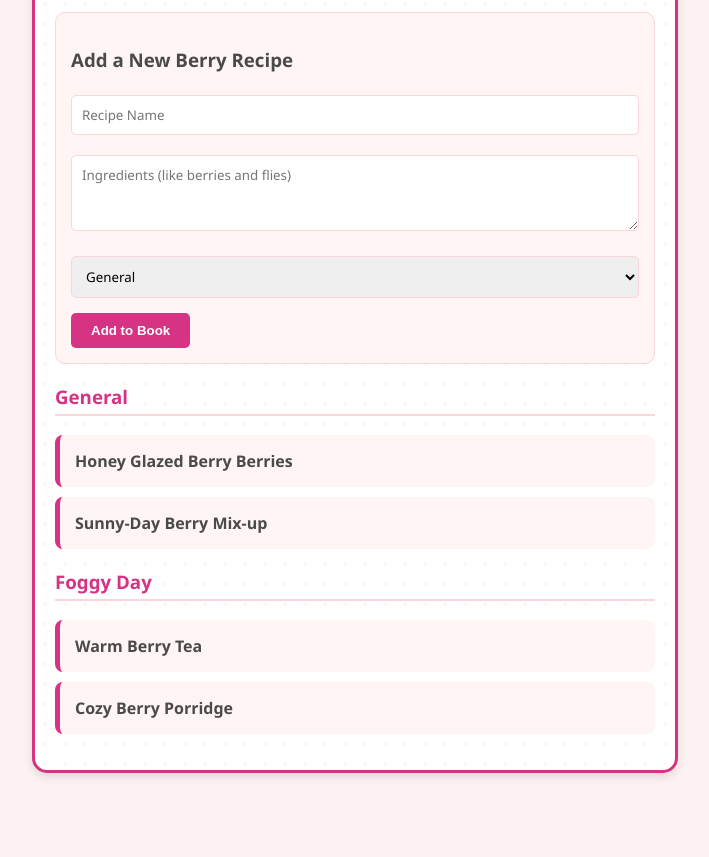
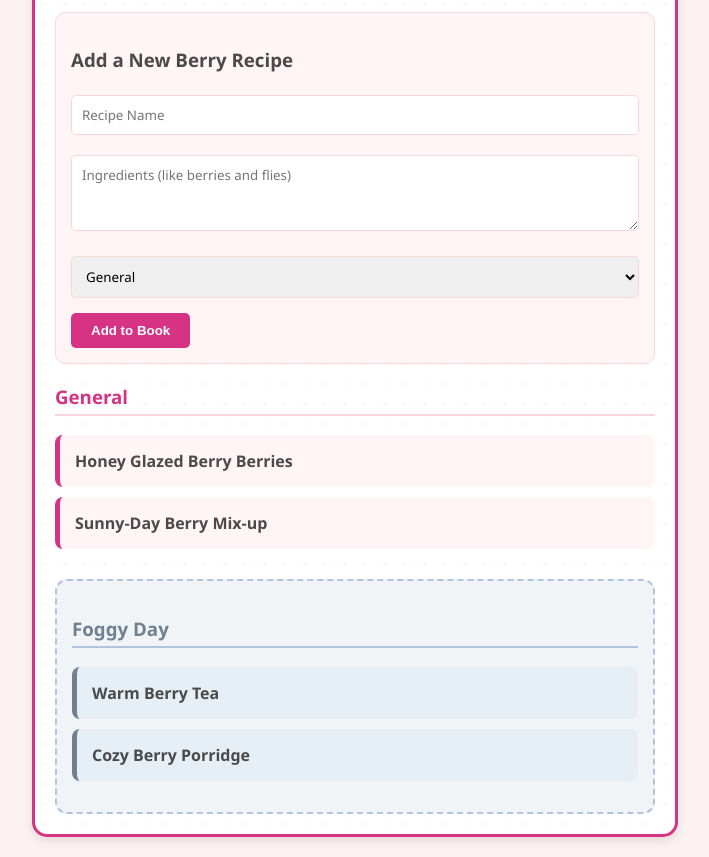
Before and after one commit to Son-The-Frog/berry-recipe-book, a plain HTML site: page index.html in a window 1280 px wide. Shown: the part 129-986 px from the top of the page, without its empty margins (285-994 px from the left). Before the commit the page ends 922 px from the top, so only its background shows below. Drawn offline with Linux system fonts and the light colour scheme.

Commit message:
WIP step 8/20: I'm making the Foggy Day recipes look different

```diff
--- a/script.js
+++ b/script.js
@@ -13,6 +13,11 @@ function renderRecipes() {
 
     categories.forEach(category => {
         const section = document.createElement('div');
+
+        if (category === 'Foggy Day') {
+            section.className = 'category-foggy';
+        }
+
         section.innerHTML = `<h3 class="category-title">${category}</h3>`;
 
         const list = document.createElement('ul');
--- a/style.css
+++ b/style.css
@@ -89,3 +89,26 @@ h1 {
 .recipe-item.active .recipe-details {
     display: block;
 }
+
+/* Foggy Day Styles */
+.category-foggy {
+    background: #f0f4f7;
+    padding: 15px;
+    border-radius: 12px;
+    border: 2px dashed #b0c4de;
+    margin-top: 30px;
+}
+.category-foggy .category-title {
+    color: #708090;
+    border-bottom-color: #b0c4de;
+}
+.category-foggy .recipe-item {
+    background: #e6eff5;
+    border-left-color: #708090;
+}
+.category-foggy .recipe-item:hover {
+    background: #dbe7f0;
+}
+.category-foggy .recipe-details {
+    border-top-color: #b0c4de;
+}
```
